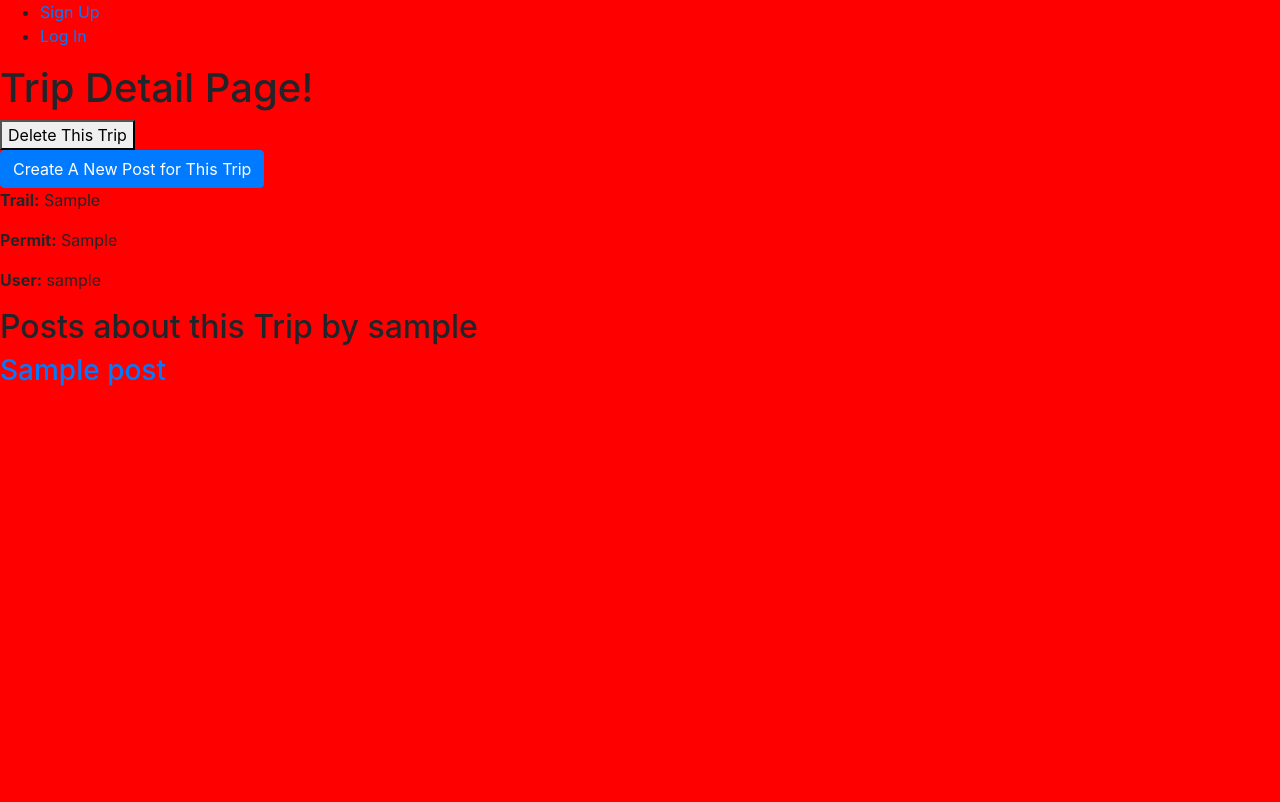
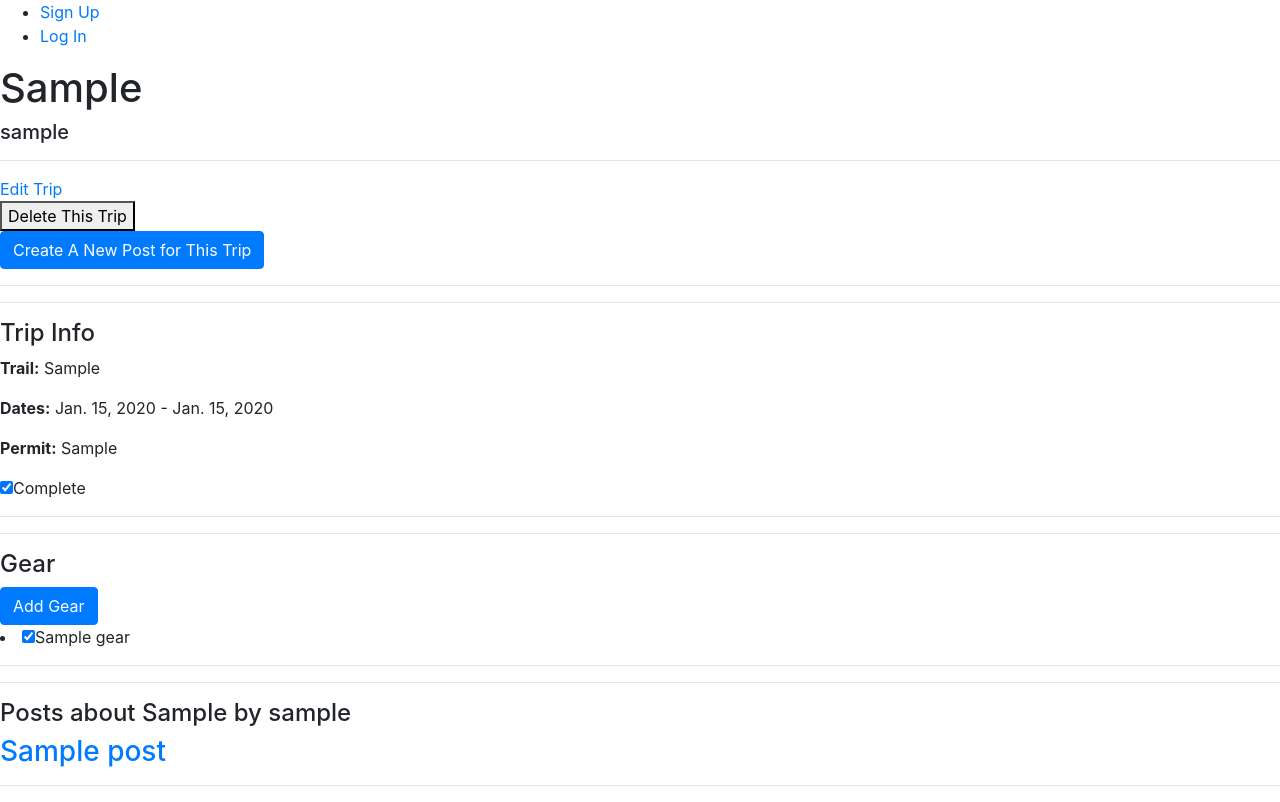
Before and after one commit to natalie-poulson/final_project, a Django app: page /trips/1 in a window 1280 px wide. Before the commit the page ends 386 px from the top, so only its background shows below. Run offline with Django 3.2, Linux system fonts and the light colour scheme; tables that the repository leaves empty hold one stand-in row (values such as "Sample post"); some libraries are stand-ins or nearby versions.

Commit message:
created gear model, add gear

```diff
--- a/assets/styles.css
+++ b/assets/styles.css
@@ -1,3 +1,3 @@
-body {
-    background-color:red;
-}
+/* body {
+    background-color:blue;
+} */
--- a/final_app/admin.py
+++ b/final_app/admin.py
@@ -4,6 +4,8 @@ from . import models
 admin.site.register(models.UserProfileInfo)
 admin.site.register(models.Trip)
 admin.site.register(models.Post)
+admin.site.register(models.Gear)
+
 
 
 # Register your models here.
--- a/final_app/forms.py
+++ b/final_app/forms.py
@@ -10,6 +10,7 @@ class CreateProfile(forms.ModelForm):
                 'placeholder': 'Name',
                 }
             ))
+
     current_city = forms.CharField(label='',
         required=False,
         widget=forms.TextInput(
@@ -17,6 +18,7 @@ class CreateProfile(forms.ModelForm):
                 'placeholder':'Current City'
                 }
         ))
+
     bio = forms.CharField(label='',
         required=False,
         widget=forms.TextInput(
@@ -24,6 +26,7 @@ class CreateProfile(forms.ModelForm):
                 'placeholder': 'Bio'
                 }
         ))
+
     profile_picture = forms.ImageField(label='',
         required=False,
         )
@@ -40,6 +43,23 @@ class CreatePost(forms.ModelForm):
 
 
 class CreateTrip(forms.ModelForm):
+    start_date = forms.DateField(
+        widget=forms.TextInput(
+            attrs={'type': 'date'}
+        )
+    )
+    end_date = forms.DateField(
+        widget=forms.TextInput(
+            attrs={'type': 'date'}
+        )
+    )
+
     class Meta():
         model = models.Trip
-        fields = ('trail', 'permit', 'completed')
+        fields = ('trail', 'permit', 'completed', 'start_date', 'end_date')
+
+
+class CreateGear(forms.ModelForm):
+    class Meta():
+        model = models.Gear
+        fields = ('gear_name', 'packed')
--- a/final_app/templates/final_app/base_layout.html
+++ b/final_app/templates/final_app/base_layout.html
@@ -7,8 +7,10 @@
     <meta name="viewport" content="width=device-width, initial-scale=1.0">
     <meta http-equiv="X-UA-Compatible" content="ie=edge">
     <title>Final Project</title>
+
     <link rel="stylesheet" href="https://stackpath.bootstrapcdn.com/bootstrap/4.1.3/css/bootstrap.min.css" integrity="sha384-MCw98/SFnGE8fJT3GXwEOngsV7Zt27NXFoaoApmYm81iuXoPkFOJwJ8ERdknLPMO" crossorigin="anonymous">
-    <link rel="stylesheet" href="{% static 'styles.css' %}">
+
+    <link href="{% static 'styles.css' %}" rel="stylesheet" type="text/css"/>
 
     <script
     src="https://code.jquery.com/jquery-3.3.1.min.js"
--- a/final_app/templates/final_app/post_detail.html
+++ b/final_app/templates/final_app/post_detail.html
@@ -3,11 +3,15 @@
 {% block content %}
 <h1>Post Detail Page!</h1>
 
+
+<a href = {% url 'final_app:post_edit' pk=post.id %}>Edit Post</a>
+
 <form class="post-delete" action="{% url 'final_app:post_delete' %}" method="post">
         {% csrf_token %}
         <input type='hidden' name='post_id' required id='id_post_id' value='{{ post.id }}' />
         <button type='submit'>Delete This Post</button>
-    </form>
+</form>
+
 
 
     <p><strong>Title:</strong> {{ post.title }}</p>
--- a/final_app/templates/final_app/profile.html
+++ b/final_app/templates/final_app/profile.html
@@ -1,4 +1,5 @@
 {% extends 'final_app/base_layout.html' %}
+
 {% load crispy_forms_tags %}
 
 {% block content %}
@@ -52,6 +53,7 @@
     {% endif %}
 
     <p><strong>Date Joined:</strong> {{ user.profile.created_at }}</p>
+
     <a href = "{% url 'final_app:profile_edit' %}">Edit Profile</a>
 
 
--- a/final_app/templates/final_app/trip_detail.html
+++ b/final_app/templates/final_app/trip_detail.html
@@ -2,8 +2,11 @@
 {% load crispy_forms_tags %}
 
 {% block content %}
-<h1>Trip Detail Page!</h1>
-<!-- <a href= "{% url 'final_app:trip_delete' %}">Delete This Trip</a> -->
+<h1>{{ trip.trail }}</h1>
+<h5> {{trip.user }} </h5>
+
+<hr>
+<a href = {% url 'final_app:trip_edit' pk=trip.id %}>Edit Trip</a>
 
 <form class="trip-delete" action="{% url 'final_app:trip_delete' %}" method="post">
     {% csrf_token %}
@@ -40,18 +43,65 @@
           </div>
         </div>
       </div>
+      <hr>
 
+    <hr>
+    <h4>Trip Info</h4>
+    <p><strong>Trail:</strong> {{ trip.trail }}</p>
+    <p><strong>Dates:</strong> {{ trip.start_date }} - {{ trip.end_date}}</p>
 
-    <p><strong>Trail:</strong> {{ trip.trail }}</p>
     {% if trip.permit %}
     <p><strong>Permit:</strong> {{ trip.permit }}</p>
     {% endif %}
-    <p><strong>User:</strong> {{ trip.user }}</p>
-    <!-- <p><strong>Completed:</strong> {{ trip.completed }}</p> -->
-    <h2>Posts about this Trip by {{ trip.user }}</h2>
+
+    {% if trip.completed is False %}
+    <input type="checkbox" id=" {{ trip.trail }}" name = "future" value= ""  >Completed
+    {% else %}
+    <input type="checkbox" id=" {{ trip.trail }}" name = "completed" value= "" checked="checked">Complete
+    {% endif %}
+    <hr>
+
+    <hr>
+    <h4>Gear</h4>
+    <!-- Small modal -->
+      <button type="button" class="btn btn-primary" data-toggle="modal" data-target=".bd-example-modal-sm">Add Gear</button>
+
+      <div class="modal fade bd-example-modal-sm" tabindex="-1" role="dialog" aria-labelledby="mySmallModalLabel" aria-hidden="true">
+        <div class="modal-dialog modal-sm">
+          <div class="modal-content">
+              <form class='gear-create-form' enctype="multipart/form-data" action="{% url 'final_app:gear_create' %}" method='post'>
+                  {% csrf_token %}
+                  {{ gear_form|crispy }}
+                  <input type='hidden' name='trip_id' required id='id_trip_id' value='{{ trip.id }}' />
+                  <button type="input" class="btn btn-success">Add</button>
+              </form>
+            <button type="button" class="btn btn-secondary" data-dismiss="modal">Close</button>
+          </div>
+        </div>
+      </div>
+
+
+      <!-- {% if trip.completed is False %}
+      <p>
+        <input type="text" placeholder="Enter gear">
+        <input type="submit">
+      </p>
+      {% endif %} -->
+
+      {% for trip_gear in trip.trip_gears.all %}
+
+       <li><input type="checkbox" id=" {{ trip_gear.gear_name }}" name = "" value= "" {% if trip_gear.packed is True %} checked="checked"{% endif %}>{{trip_gear.gear_name}}</li>
+
+      {% endfor %}
+
+    <hr>
+
+    <hr>
+    <h4>Posts about {{trip.trail}} by {{ trip.user }}</h4>
+
     {% for trip_post in trip.trip_posts.all %}
-
       <h3><a href="{% url 'final_app:post_detail' pk=trip_post.id %}" >{{trip_post.title}}</a></h3>
     {% endfor %}
+    <hr>
 
 {% endblock %}
--- a/final_app/urls.py
+++ b/final_app/urls.py
@@ -11,13 +11,17 @@ urlpatterns = [
     path('profile', views.profile_view, name="profile"),
 
     path('trips/<int:pk>', views.trip_detail, name="trip_detail"),
+    path('trips/<int:pk>/edit', views.trip_edit, name="trip_edit"),
     path('trip/create', views.trip_create, name="trip_create"),
     path('trip/delete', views.trip_delete, name="trip_delete"),
     path('trips/completed', views.trips_completed, name="trips_completed"),
     path('trips/future', views.trips_future, name="trips_future"),
 
-
     path('posts/<int:pk>', views.post_detail, name="post_detail"),
+    path('posts/<int:pk>/edit', views.post_edit, name="post_edit"),
     path('post/create', views.post_create, name="post_create"),
     path('post/delete', views.post_delete, name="post_delete"),
+
+    path('gear/create', views.gear_create, name="gear_create"),
+
 ]
--- a/final_app/views.py
+++ b/final_app/views.py
@@ -4,7 +4,7 @@ from django.contrib.auth.decorators import login_required
 from django.http import HttpResponse
 from . import forms
 from django.conf import settings
-from .models import User, UserProfileInfo, Trip, Post
+from .models import User, UserProfileInfo, Trip, Post, Gear
 from django.contrib.auth.forms import UserCreationForm, AuthenticationForm
 
 
@@ -22,9 +22,9 @@ def profile_create(request):
             instance.user = request.user
             instance.save()
             return render(request, 'final_app/profile.html')
-        else:
-            print(form.errors)
-            return render(request, 'final_app/profile_create.html', {'form': form})
+        # else:
+        #     print(form.errors)
+        #     return render(request, 'final_app/profile_create.html', {'form': form})
     else:
         form = forms.CreateProfile()
     return render(request, 'final_app/profile_create.html', {'form': form})
@@ -54,6 +54,8 @@ def profile_edit(request):
                 form.profile_picture = request.FILES['profile_picture']
             form.save()
             return redirect('final_app:profile')
+        else:
+            return render(request, 'final_app/profile_edit.html', {'form': form})
     else:
         form = forms.CreateProfile(instance=request.user.profile)
     return render(request, 'final_app/profile_edit.html', {'form': form})
@@ -62,10 +64,12 @@ def profile_edit(request):
 def trip_detail(request, pk):
     trip = Trip.objects.get(id=pk)
     post_form = forms.CreatePost()
+    gear_form = forms.CreateGear()
 
     context = {
         'trip': trip,
-        'post_form' : post_form
+        'post_form' : post_form,
+        'gear_form': gear_form
     }
 
     return render(request, 'final_app/trip_detail.html', context)
@@ -92,15 +96,17 @@ def post_create(request):
 
             trip = Trip.objects.get(pk=trip_id)
             post_form = forms.CreatePost()
+            gear_form = forms.CreateGear()
 
             context = {
                 'trip': trip,
-                'post_form' : post_form
+                'post_form' : post_form,
+                'gear_form': gear_form
             }
 
             return render(request, 'final_app/trip_detail.html', context)
-        print(post_form.errors)
-        return render(request, 'final_app/trip_detail.html', {'post_form': post_form})
+        # print(post_form.errors)
+        # return render(request, 'final_app/trip_detail.html', {'post_form': post_form})
     return redirect('final_app:trip_detail')
 
 
@@ -115,8 +121,8 @@ def trip_create(request):
             instance.save()
 
             return redirect('final_app:profile')
-        print(trip_form.errors)
-        return render(request, 'final_app/profile.html', {'trip_form': trip_form})
+        # print(trip_form.errors)
+        # return render(request, 'final_app/profile.html', {'trip_form': trip_form})
     return redirect('final_app:profile')
 
 
@@ -140,10 +146,12 @@ def post_delete(request):
         post.delete()
 
         post_form = forms.CreatePost()
+        gear_form = forms.CreateGear()
 
         context = {
             'trip': trip,
-            'post_form' : post_form
+            'post_form' : post_form,
+            'gear_form': gear_form
         }
 
         return render(request, 'final_app/trip_detail.html',context )
@@ -159,3 +167,74 @@ def trips_future(request):
     trips = Trip.objects.filter(user=request.user).filter(completed=False)
 
     return render (request, 'final_app/trip_list.html', {'trips': trips})
+
+
+@login_required(login_url='/accounts/login/')
+def post_edit(request,pk ):
+    post = Post.objects.get(pk=pk)
+
+    if request.method == "POST":
+        form = forms.CreatePost(data=request.POST, instance=post, files=request.FILES)
+        if form.is_valid():
+            form.save()
+            if 'image' in request.FILES:
+                form.image = request.FILES['image']
+            form.save()
+            return render(request, 'final_app/post_detail.html', {'post': post})
+        else:
+            return render(request, 'final_app/post_edit.html', {'form': form})
+    else:
+        form = forms.CreatePost(instance=post)
+    return render(request, 'final_app/profile_edit.html', {'form': form})
+
+
+@login_required(login_url='/accounts/login/')
+def trip_edit(request,pk ):
+    trip = Trip.objects.get(pk=pk)
+    if request.method == "POST":
+        form = forms.CreateTrip(data=request.POST, instance=trip)
+        if form.is_valid():
+            form.save()
+
+            post_form = forms.CreatePost()
+            gear_form = forms.CreateGear()
+
+            context = {
+                'trip': trip,
+                'post_form' : post_form,
+                'gear_form': gear_form
+            }
+
+            return render(request, 'final_app/trip_detail.html', context)
+        # else:
+        #     return render(request, 'final_app/trip_edit.html', {'form': form})
+    else:
+        form = forms.CreateTrip(instance=trip)
+    return render(request, 'final_app/trip_edit.html', {'form': form})
+
+
+def gear_create(request):
+    if request.method == 'POST':
+        gear_form = forms.CreateGear(request.POST)
+        trip_id = request.POST.get('trip_id')
+
+        if gear_form.is_valid():
+            instance = gear_form.save(commit=False)
+            instance.trip = Trip.objects.get(pk=trip_id)
+            instance.save()
+
+            trip = Trip.objects.get(pk=trip_id)
+            post_form = forms.CreatePost()
+            gear_form = forms.CreateGear()
+
+            context = {
+                'trip': trip,
+                'post_form' : post_form,
+                'gear_form': gear_form
+            }
+            return render(request, 'final_app/trip_detail.html', context)
+
+        # print(gear_form.errors)
+        # return render(request, 'final_app/trip_detail.html', {'gear_form': gear_form})
+
+    return redirect('final_app:trip_detail')
--- a/final_django/settings.py
+++ b/final_django/settings.py
@@ -43,6 +43,7 @@ INSTALLED_APPS = [
     # third party apps
     'django_extensions',
     'crispy_forms',
+
     # my apps
     'accounts',
     'final_app',
```
Also changed, not shown: final_app/models.py (+11 -0 lines), final_app/templates/final_app/post_edit.html (added, +16 -0 lines), final_app/templates/final_app/trip_edit.html (added, +16 -0 lines), final_app/templates/final_app/trip_list.html (+17 -2 lines), final_app/migrations/0001_initial.py, final_app/migrations/0002_auto_20181012_2311.py (deleted), final_app/migrations/0002_gear.py (added), final_app/migrations/0003_auto_20181013_0205.py (deleted), final_app/migrations/0004_auto_20181013_0207.py (deleted), final_app/migrations/0005_auto_20181013_0212.py (deleted).
